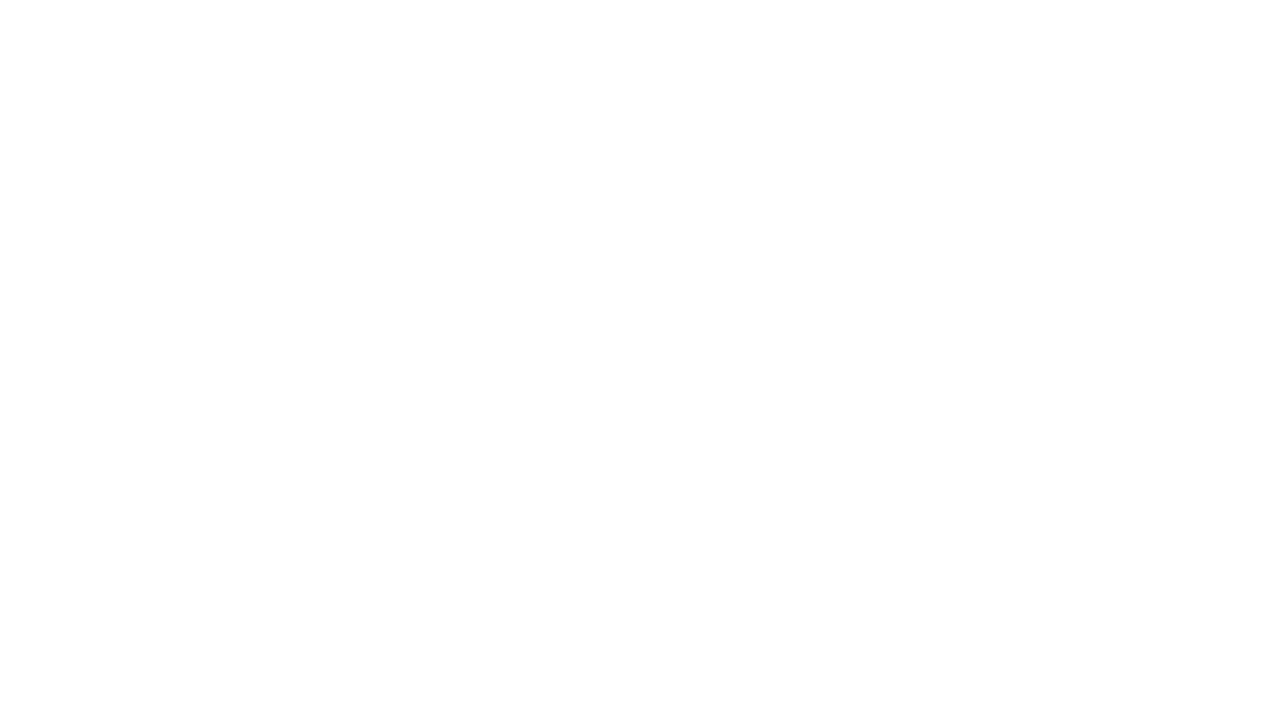
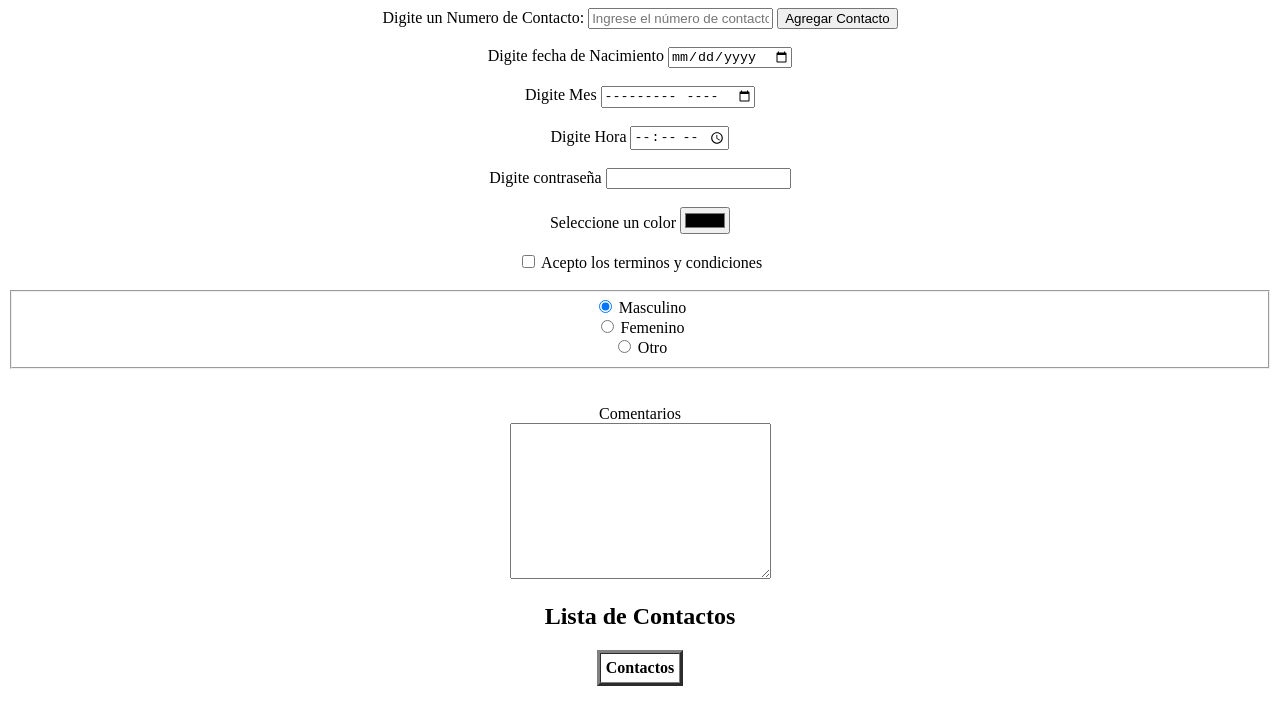
Before and after one commit to YelisBaneth/Programa_Unitech_C2, a plain HTML site: page contactos.html in a window 1280 px wide. Drawn offline with Linux system fonts and the light colour scheme.

Commit message:
Update contactos.html
se explicaron nuevas etiquetas

```diff
--- a/contactos.html
+++ b/contactos.html
@@ -6,6 +6,68 @@
     <title>Página de Contactos</title>
 </head>
 <body>
+    <center>
+    Digite un Numero de Contacto:
+    <input type="text" id="contacto" placeholder="Ingrese el número de contacto">
+    <button onclick="agregarContacto()">Agregar Contacto</button>
+    <br>
+    <br>
+    <label for="fecha">Digite fecha de Nacimiento</label>
+    <input type="date" name="fecha" id="fecha">
+    <br>
+    <br>
+    <label for="">Digite Mes</label>
+    <input type="month" name="mes" id="mes">
+    <br>
+    <br>
+    <label for="hora">Digite Hora</label>
+    <input type="time" name="hora" id="hora">
+    <br>
+    <br>
+    <label for="psw">Digite contraseña</label>
+    <input type="password" name="psw" id="psw">
+    <br>
+    <br>
+    <label for="color">Seleccione un color</label>
+    <input type="color" name="color" id="color">
+    <br>
+    <br>
+    <input type="checkbox" name="res" id="res">
+    <label for="res">Acepto los terminos y condiciones</label>
+    <br>
+    <br>
+    <fieldset>
+    <input type="radio" name="sexo" id="masculino" value="masculino" checked>
+    <label for="masculino">Masculino</label>
+    <br>
+    <input type="radio" name="sexo" id="femenino" value="femenino">
+    <label for="femenino">Femenino</label>
+    <br>
+    <input type="radio" name="sexo" id="otro" value="otro">
+    <label for="otro">Otro</label>
+    </fieldset>
+    <br>
+    <br>
+    <label for="comentario">Comentarios</label>
+    <br>
+    <textarea name="comentario" id="comentario" cols="30" rows="10"></textarea>
+    <h2>Lista de Contactos</h2>
+    <table id="tabla" border="3" cellpadding="5" cellspacing="0">
+     <th>Contactos</th>
+     <tbody id="curpo">
 
+     </tbody>
+    </table>
+</center>
 </body>
+ <script>
+     var salida='';
+    function agregarContacto() {
+        var contacto = document.getElementById("contacto").value;
+        salida+='<tr><td>'+contacto+'</td></tr>';
+        document.getElementById("curpo").innerHTML=salida;
+        document.getElementById("contacto").value='';
+        document.getElementById("contacto").focus();
+    }
+ </script>
 </html>
```
